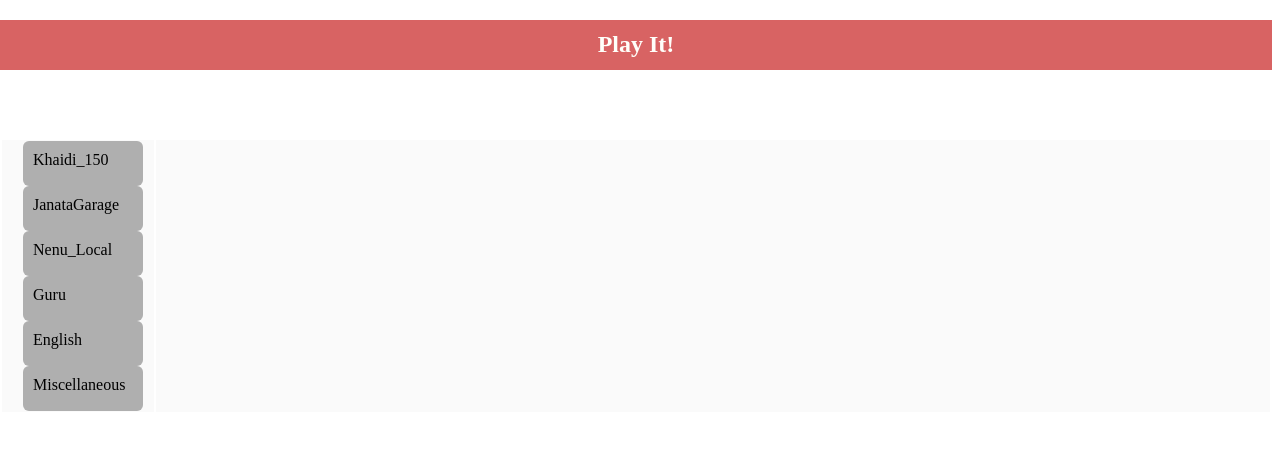
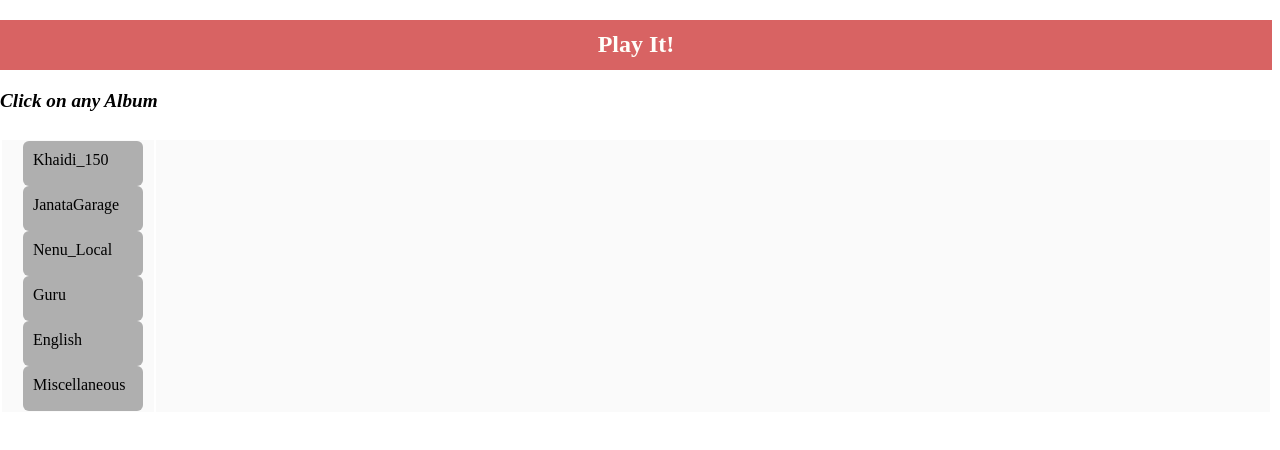
Before and after one commit to vamshijoopaka/player2, a plain HTML site: page index.html in a window 1280 px wide. Drawn offline with Linux system fonts and the light colour scheme.

Commit message:
Update index.html

```diff
--- a/index.html
+++ b/index.html
@@ -49,7 +49,7 @@
   Your browser does not support HTML5 video.
 </audio>
 <div>
-<i><div id="divi"></div></i>
+  <i><div id="divi"><b>Click on any Album</b></div></i>
 <script src="play.js">
 </script>
 
```
